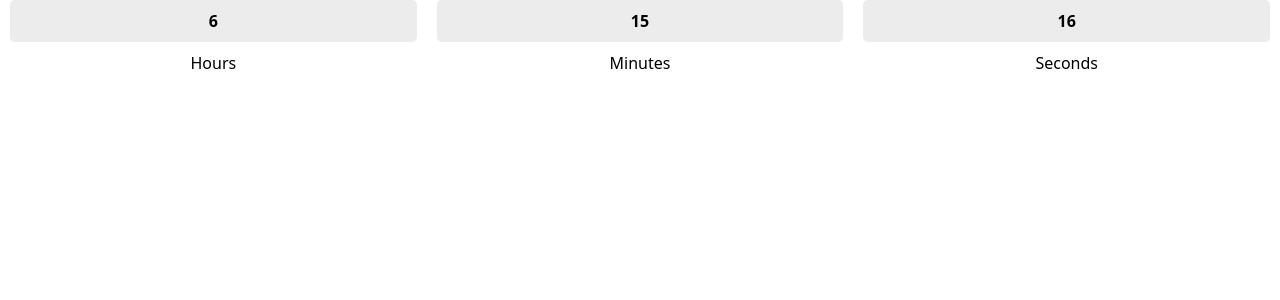
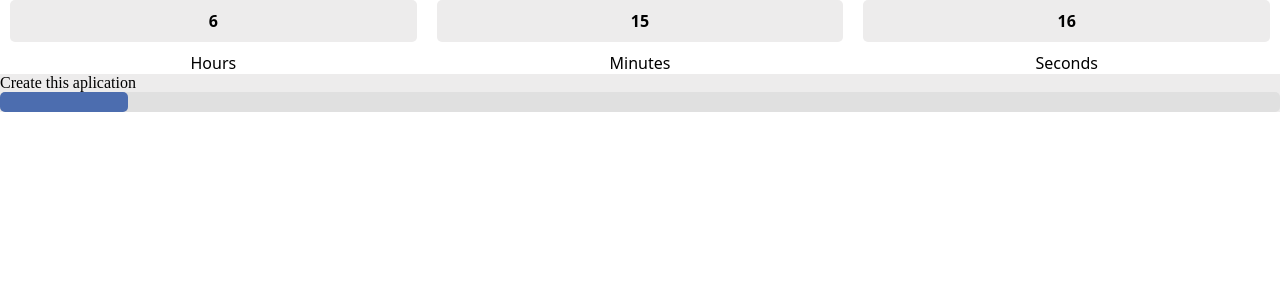
Before and after one commit to angelporlan/To-Do-List, an Angular app: page / in a window 1280 px wide. Shown: the top 300 px of the page. Built offline with nearby package versions, Linux system fonts and the light colour scheme.

Commit message:
progress bar component added

```diff
--- a/src/app/app.component.html
+++ b/src/app/app.component.html
@@ -1,2 +1,3 @@
 <app-counter></app-counter>
+<app-task></app-task>
 <!-- <router-outlet></router-outlet> -->
--- a/src/app/app.component.ts
+++ b/src/app/app.component.ts
@@ -1,11 +1,12 @@
 import { Component } from '@angular/core';
 import { CommonModule } from '@angular/common';
 import { CounterComponent } from '../components/counter/counter.component';
+import { TaskComponent } from '../components/task/task.component';
 
 @Component({
   selector: 'app-root',
   standalone: true,
-  imports: [CommonModule, CounterComponent],
+  imports: [CommonModule, CounterComponent, TaskComponent],
   templateUrl: './app.component.html',
   styleUrl: './app.component.css'
 })
--- /dev/null
+++ b/src/components/progress-bar/progress-bar.component.css
@@ -0,0 +1,23 @@
+.progress-container {
+    width: 100%;
+    background-color: #e0e0e0;
+    border-radius: 5px;
+    position: relative;
+    height: 20px;
+  }
+
+  .progress-bar {
+    height: 100%;
+    background-color: #4c6daf;
+    border-radius: 5px;
+    transition: width 0.3s ease;
+  }
+
+  .progress-text {
+    position: absolute;
+    top: 0;
+    left: 50%;
+    transform: translateX(-50%);
+    font-size: 14px;
+    color: #000;
+  }
--- /dev/null
+++ b/src/components/progress-bar/progress-bar.component.html
@@ -0,0 +1,3 @@
+<div class="progress-container">
+  <div class="progress-bar" [style.width.%]="progress"></div>
+</div>
--- a/src/components/task/task.component.css
+++ b/src/components/task/task.component.css
@@ -0,0 +1,3 @@
+article {
+    background-color: rgb(237, 236, 236);
+}
--- a/src/components/task/task.component.html
+++ b/src/components/task/task.component.html
@@ -1,3 +1,4 @@
 <article>
     <p>Create this aplication</p>
+    <app-progress-bar ></app-progress-bar>
 </article>
--- a/src/components/task/task.component.ts
+++ b/src/components/task/task.component.ts
@@ -1,9 +1,10 @@
 import { Component } from '@angular/core';
+import { ProgressBarComponent } from '../progress-bar/progress-bar.component';
 
 @Component({
   selector: 'app-task',
   standalone: true,
-  imports: [],
+  imports: [ProgressBarComponent],
   templateUrl: './task.component.html',
   styleUrl: './task.component.css'
 })
```
Also changed, not shown: src/components/progress-bar/progress-bar.component.ts (added, +11 -0 lines).
